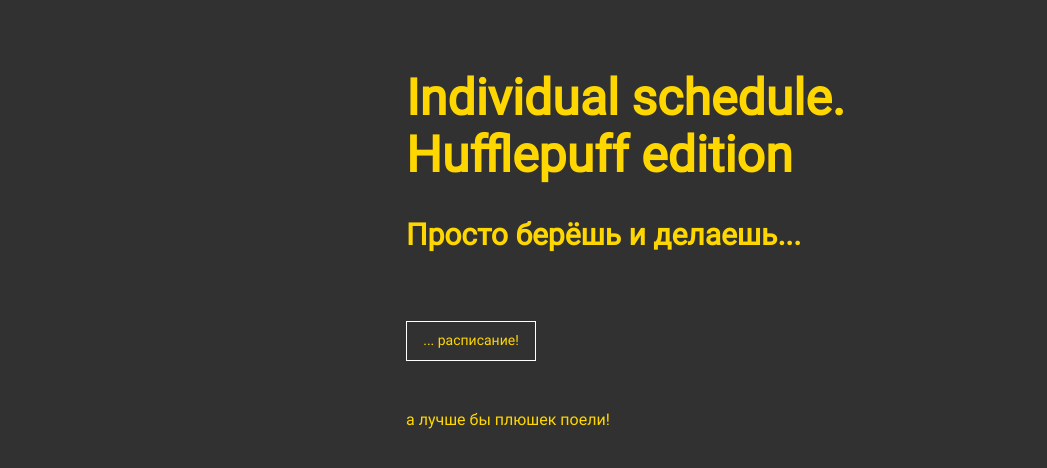
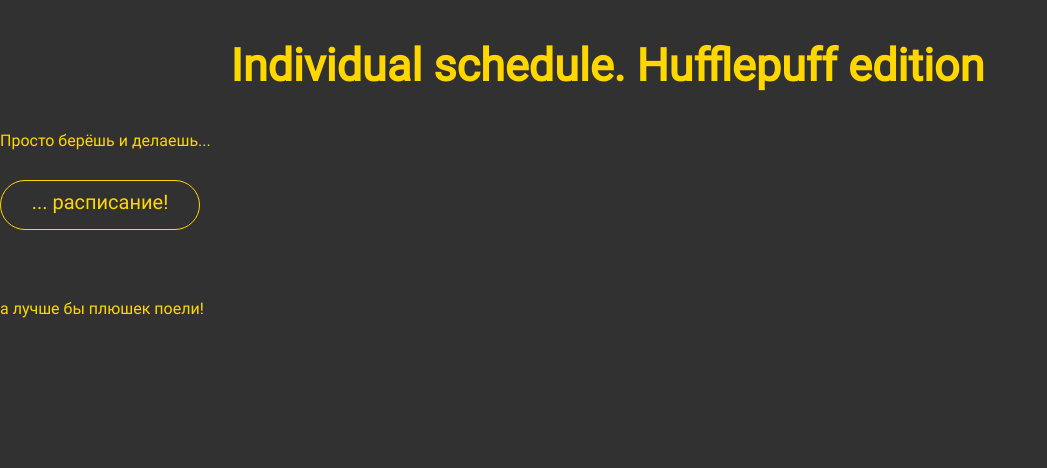
Before and after one commit to lienia/individual-schedule, a plain HTML site: page index.html in a window 1280 px wide. Shown: the whole page, without its empty margins (0-1047 px from the left). Drawn offline with Linux system fonts and the light colour scheme.

Commit message:
Update index.css

```diff
--- a/index.css
+++ b/index.css
@@ -10,35 +10,54 @@
   background-color: #323131;
   color: #FFD700;
   position: relative;
-  max-width: 540px;
+  max-width: 1280px;
   min-height: 100%;
   margin: 0 auto;
   font-family: 'Roboto', Arial, sans-serif;;
   box-sizing: border-box;
-  padding: 36px;
+  /* padding: 36px; */
+  text-rendering: optimizeLegibility;
+  -moz-osx-font-smoothing: grayscale;
+  -webkit-font-smoothing: antialiased;
+  -webkit-text-size-adjust: 100%;
+  -ms-text-size-adjust: 100%;
+  -moz-text-size-adjust: 100%;
 }
 
 .header {
-  display: flex;
-  align-items: baseline;
-  justify-content: space-between;
-  font-size: 50px;
+  width: 80%;
+  margin: 0 auto;
+  padding: 20px 0;
+  font-size: 45px;
 }
 
-.logo {
+.schedule {
+  display: flex;
+  align-items: start;
+  justify-content: center;
+  width: 70%;
+  margin: 0 auto;
+  flex-direction: column;
+  font-size: 30px;
   font-weight: bold;
-  font-size: 24px;
+}
+
+.lesson {
+  font-size: 20px;
   margin: 0;
+  padding: 15px 0;
 }
 
 .button {
-  width: 130px;
-  height: 40px;
+  width: 200px;
+  height: 50px;
+  margin-top: 30px;
   padding-top: 10px;
   box-sizing: border-box;
-  border: 1px solid white;
+  border: 1px solid #FFD700;
+  border-radius: 50px;
   text-align: center;
-  font-size: 14px;
+  font-size: 20px;
   cursor: pointer;
   transition: opacity 0.2s;
 }
@@ -47,16 +66,8 @@
   opacity: 0.5;
 }
 
-.advice {
-  font-size: 30px;
-  font-weight: bold;
-  line-height: 1.1;
-  margin-bottom: 70px;
-}
-
 .footer {
   font-size: 16px;
-  margin: 50px 0;
-  /* position: absolute; */
-  /* bottom: 36px; */
+  margin: 70px 0;
+  align-self: flex-end;
 }
```
